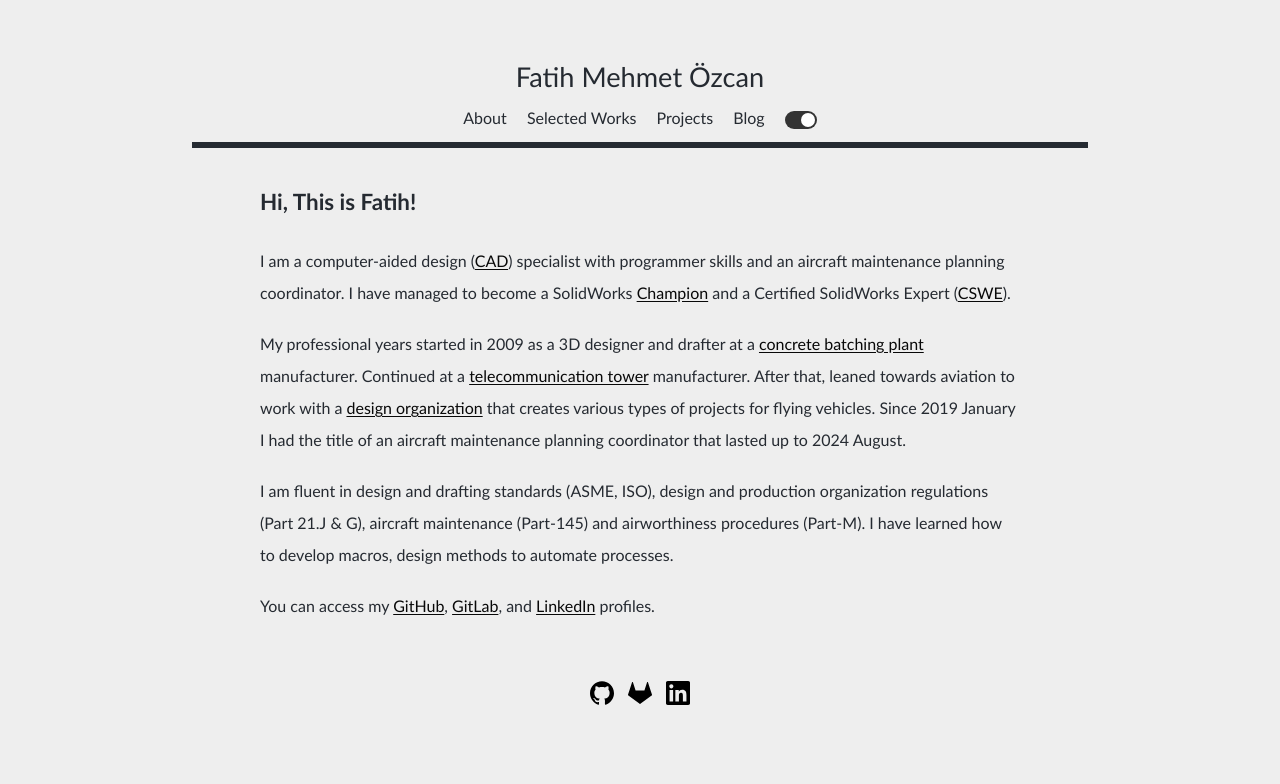
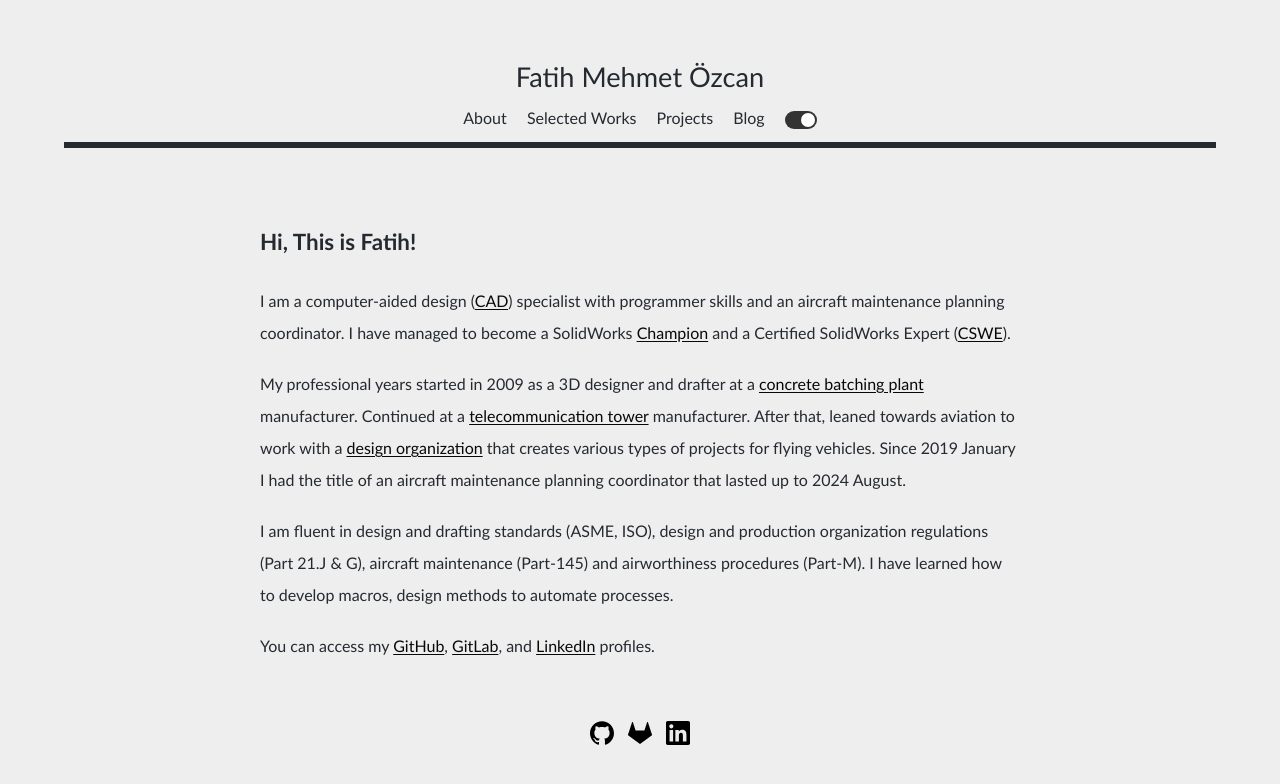
Before and after one commit to fatihmeh/fatihmeh.github.io, a Jekyll site: the page built from index.html, in a window 1280 px wide. Shown: the top 784 px of the page. Built offline with Jekyll 4.4.1, drawn with Linux system fonts in a browser that asks for light colours.

Commit message:
Update minor stuff

```diff
--- a/css/main.css
+++ b/css/main.css
@@ -23,12 +23,14 @@ html {
   -webkit-text-size-adjust: none;
   text-size-adjust: none;
 }
+
 html, body {
   margin: 0;
   padding: 0;
   width: 100%;
   height: 100%
 }
+
 
 /* main */
 body {
@@ -52,6 +54,7 @@ body {
    --color-category: Red;
    --color-hover: #1E90FF;
 }
+
 .theme-light {
    --color-primary: #252a31;
    --color-background: #EEEEEE;
@@ -69,11 +72,13 @@ body {
 }
 
 #container {
-  width:60%; margin:auto; margin-top:0px; margin-bottom:0px;  text-align:left;
+  width:60%; margin:auto; margin-top:40px; margin-bottom:0px;  text-align:left;
 }
+
 p a {
   color: var(--color-pa); word-wrap: break-word;
 }
+
 
 /* top */
 #header-div, #footer {
@@ -103,58 +108,72 @@ p a {
   color: var(--color-primary);
   font-size: 1rem;
 }
+
 .parag-header{
   font-size: 1.4rem; margin-bottom:30px;
   color: var(--color-primary);
 }
 
 #navdiv {
-  width:50%;  margin:auto;
+  width:90%;  margin:auto;
   padding-top:0px; padding-bottom: 15px;
   border-bottom: 6px solid var(--color-primary);
 }
+
 
 /* lists */
 .nav, .ul-project-list li a, .ul-blog-list a {
   text-decoration: none;
 }
+
 .ul-project-list a, .ul-blog-list li a {
   color: var(--color-link);
 }
+
 .ul-project-list li {
   padding-top:6px; padding-bottom:6px;
   font-size: 1.1rem;
   list-style-position: inside;
 }
-.post li{
+
+.post li {
   list-style-type: circle;
   list-style-position: inside;
 }
+
 .post hr, .post ul {
   margin-bottom: 25px;;
 }
+
 .post h4, h3 {
   margin-top:25px;
 }
+
 .post a, .about a, .note-content a {
   color: var(--color-link);
   text-underline-offset: 2px;
 }
+
 .ul-blog-list{
   list-style-type:none;
 }
+
 .ul-blog-list li {
   padding-top:6px;padding-bottom:32px;
 }
+
 .blog-title {
   font-size: 1.2rem;
 }
+
 .blog-date {
   font-size: 0.8rem; color: var(--color-blog); margin-bottom:8px;
 }
+
 .blog-excerpt {
   color: var(--color-excerpt); margin-top:8px; font-size:1rem;
 }
+
 .category {
   color: var(--color-category);
   margin-top:8px;
@@ -165,22 +184,26 @@ p a {
 .info-text{
   color: var(--color-blog);
 }
+
 .row a {
   text-decoration: none;
   color: var(--color-link);
   font-size:0.9rem;
 }
+
 a:hover, .blog-title:hover{
   color: var(--color-hover);
 }
 
 
 /* inside post */
+
 .post-title {
   font-size: 1.4rem;
   margin-bottom:10px;
   color: var(--color-primary);
 }
+
 .post-date{
   font-size: 1rem;
   margin-bottom:20px;
@@ -188,6 +211,7 @@ a:hover, .blog-title:hover{
   color: var(--color-blog);
   border-bottom:dashed 1px gray;
 }
+
 .post, .about {
   text-align: left;
   text-justify: none;
@@ -195,29 +219,36 @@ a:hover, .blog-title:hover{
   line-height:32px;
   color: var(--color-primary);
 }
+
 .post p {
    margin-bottom:25px;margin-top:25px;
 }
+
 .anchor {
  margin:0!important;
 }
+
 .anchor a
 {
   text-decoration: none;
 }
+
 .link {
   vertical-align: middle;
   filter: invert(var(--invert-percent-3));
 }
+
 .note-content hr {
   margin-top:25px;
   }
+
 
 /* footer */
 .footer-links{
   margin-right:5px;margin-left:5px; display:inline-block;
   filter: invert(var(--invert-percent-1));
 }
+
 .footer-links:hover {
   filter: invert(45%) sepia(61%) saturate(2825%) hue-rotate(191deg) brightness(100%) contrast(102%);
 }
@@ -225,6 +256,7 @@ a:hover, .blog-title:hover{
 .img-effect {
 	filter: invert(var(--img-filter));
 }
+
 .img-responsive {
     max-width: 100%;
     max-height: 100%;
@@ -232,11 +264,13 @@ a:hover, .blog-title:hover{
     border: 1px solid var(--color-primary);
     border-radius: 2px;
 }
+
 .p-responsive {
   display: inline-block;
   height: auto;
   width: auto;
 }
+
 
 /* theme toogle switch */
 .switch {
@@ -314,6 +348,7 @@ input:checked + .slider:before {
 
 
 /* Project list card view */
+
 .filterDiv {
   display: none;
   float: left;
@@ -323,19 +358,23 @@ input:checked + .slider:before {
   padding:5px;
   /* background-color: var(--color-card); */
 }
+
 .filterCat, .filterList {
   display:none;
 }
+
 .card {
   text-align: center;
   width: auto;
   height:auto;
 }
+
 .row:after {
   content: "";
   display: table;
   clear: both;
 }
+
 .projects-images{
   opacity:90%;
   width: 160px;
@@ -344,11 +383,14 @@ input:checked + .slider:before {
   margin-bottom:5px;
   border-radius: 2px;
 }
+
 .projects-images:hover {
 opacity: 100%;
 }
 
+
 /* Selected works */
+
 #can {
   background-image: url("/assets/sel_can-1.png");
   background-position: center;
@@ -397,20 +439,25 @@ opacity: 100%;
   background-repeat: no-repeat;
   background-size: cover;
 }
+
 .selected{
 }
+
 .first{
       order:0;
 }
+
 .second{
       order:1;
 }
+
 .sel-img-div{
   height: 275px;
   width: 48%;
   border: 1px solid var(--color-primary);
   border-radius: 6px;
 }
+
 .sel-text{
   align-content:center;
   text-align: left;
@@ -418,21 +465,26 @@ opacity: 100%;
   padding-right:25px;
   width: 50%;
 }
+
 .sel-col{
   display: flex;
   /* margin-bottom:20px; */
   margin-top:50px;
 }
+
 .sel-text p {
   margin-bottom:10px;
 }
+
 .text-title {
   font-size:1.3em;
 }
+
 .ul-text-desc {
   text-align:left;
   color: var(--color-excerpt);
 }
+
 .ul-text-desc li {
   padding-top:6px; padding-bottom:6px;
   font-size: 0.9em;
@@ -443,13 +495,16 @@ opacity: 100%;
 .show {
   display: block;
 }
+
 .showList {
   display: list-item;
 }
+
 #btnContainer{
   padding-bottom:20px;
   text-align: center;
 }
+
 
 /* Top button */
 #myBtn {
@@ -467,92 +522,45 @@ opacity: 100%;
   border-radius: 3px;
 }
 
+
 /* adaptive */
 @media only screen and (max-width: 425px) {
     .switch {margin-top: 20px;}
 }
 
 @media only screen and (max-width: 523px) {
-  #container {
-   width: 90%;
- }
- .row{
-   display: none;
- }
-   .projects-list{
-   display:block;
- }
-  .sel-col{
-    display:block;
-  }
-    .sel-img-div, .sel-text{
-      width:100%;
-    }
-    .sel-text{
-      padding-top:10px;
+  #container {width: 90%;}
+  .row{display: none;}
+  .projects-list{display:block;}
+  .sel-col{display:block;}
+  .sel-img-div, .sel-text{width:100%;}
+  .sel-text{padding-top:10px;
       padding-left:5px;
-      padding-right:5px;
-    }
+      padding-right:5px;}
   #airnav{background-position: top;}
-    #navdiv {
-  width:90%; }
 }
 
 @media only screen and (min-width: 524px) and (max-width: 839px) {
-  .projects-list{
-   display: block;
- }
-  .sel-col{
-    display:block;
-  }
-  .sel-img-div, .sel-text{
-      width:100%;
-    }
-     .row{
-   display: none;
-  }
-     .sel-text{
-      padding-top:10px;
-    }
- #container {
-  width: 70%;
-}
- #airnav{
-  background-position: top;
-}
-#driveworks{
-  background-size: contain;
-}
-#navdiv {
-  width:90%; }
+  .projects-list{display: block;}
+  .sel-col{display:block;}
+  .sel-img-div, .sel-text{width:100%;}
+  .row{display: none;}
+  .sel-text{padding-top:10px;}
+  #container {width: 70%;}
+  #airnav{background-position: top;}
+  #driveworks{background-size: contain;}
 }
 
 
 @media only screen and (min-width: 840px) and (max-width: 1439px) {
- .projects-list{
-   display:none;
- }
- #container {
-  width: 760px;
-}
-#navdiv {
-  width:70%; }
+  .projects-list{display:none;}
+  #container {width: 760px;}
 }
 
 @media only screen and (min-width: 1440px) {
-  .projects-list{
-    display:none;
+  .projects-list{display:none;}
+  #container {width: 950px;}
+  #airnav{  background-position: top;}
+  #driveworks{background-size: contain;}
+  .sel-img-div{height: 300px;}
 }
-  #container {
-    width: 950px;
-  }
-  #airnav{
-    background-position: top;
-  }
-  #driveworks{
-    background-size: contain;
-  }
-  .sel-img-div{
-  height: 300px;
-  }
-}
```
Lines whose indentation alone changed are shown as unchanged.
